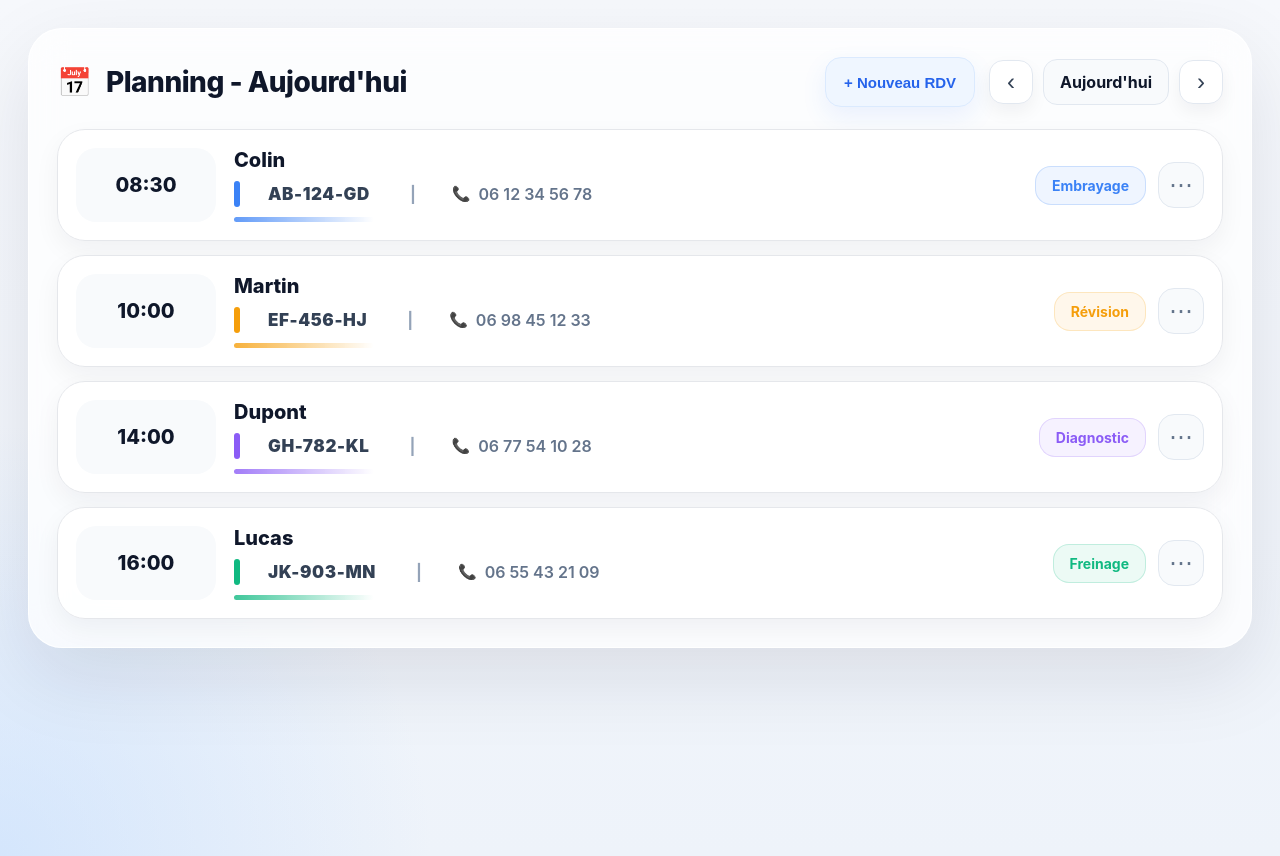
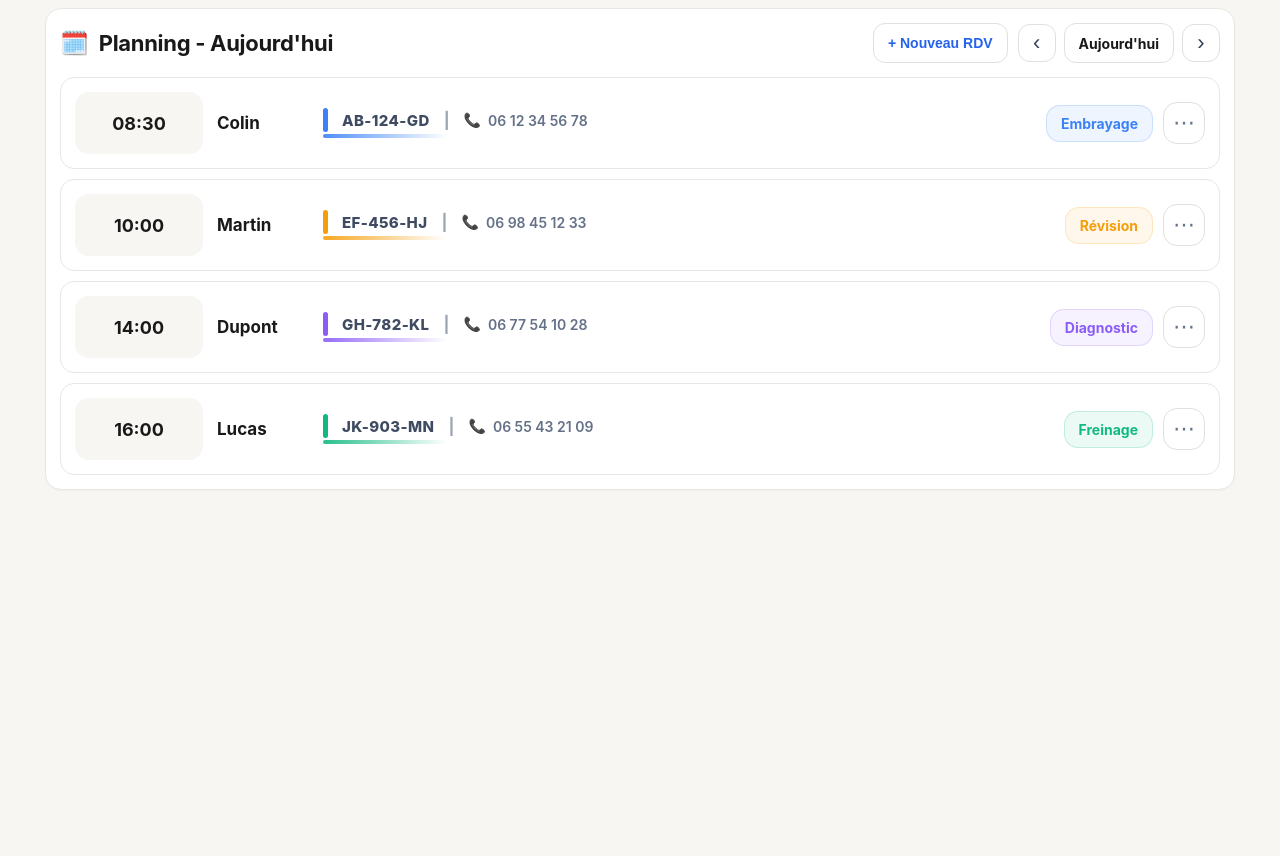
Before and after one commit to amunia2a-lab/planning, a Next.js app: page / in a window 1280 px wide. After the commit the page ends 816 px from the top, so only its background shows below. Built offline with nearby package versions, Linux system fonts and the light colour scheme.

Commit message:
Add files via upload

```diff
--- a/app/layout.tsx
+++ b/app/layout.tsx
@@ -1,7 +1,9 @@
 export default function RootLayout({ children }: { children: React.ReactNode }) {
   return (
     <html lang="fr">
-      <body style={{ margin: 0 }}>{children}</body>
+      <body style={{ margin: 0, background: "#f7f6f3" }}>
+        {children}
+      </body>
     </html>
   );
 }
--- a/app/page.tsx
+++ b/app/page.tsx
@@ -87,12 +87,14 @@ export default function Page() {
       <section style={styles.widget}>
         <div style={styles.topBar}>
           <div style={styles.titleRow}>
-            <span style={styles.calendarIcon}>📅</span>
+            <span style={styles.calendarIcon}>🗓️</span>
             <h1 style={styles.title}>Planning - Aujourd&apos;hui</h1>
           </div>
 
           <div style={styles.rightHeader}>
-            <button style={styles.newButton} onClick={createNewAppointment}>+ Nouveau RDV</button>
+            <button style={styles.newButton} onClick={createNewAppointment}>
+              + Nouveau RDV
+            </button>
 
             <div style={styles.navGroup}>
               <button onClick={previousDay} style={styles.navButton}>‹</button>
@@ -110,10 +112,10 @@ export default function Page() {
               <div key={i} style={styles.row}>
                 <div style={styles.timeCard}>{item.time}</div>
 
-                <div style={styles.infoBlock}>
-                  <div style={styles.clientBig}>{p.client}</div>
+                <div style={styles.inlineInfo}>
+                  <span style={styles.clientBig}>{p.client}</span>
 
-                  <div style={styles.metaRow}>
+                  <div style={styles.metaInline}>
                     <span style={{ ...styles.plateMarker, background: item.accent }} />
                     <span style={styles.plate}>{p.plate}</span>
                     <span style={styles.separator}>|</span>
@@ -121,14 +123,13 @@ export default function Page() {
                       <span style={styles.phoneIcon}>📞</span>
                       <span style={styles.phone}>{p.phone}</span>
                     </span>
+                    <span
+                      style={{
+                        ...styles.fadeLine,
+                        background: `linear-gradient(90deg, ${item.accent}, rgba(255,255,255,0))`,
+                      }}
+                    />
                   </div>
-
-                  <span
-                    style={{
-                      ...styles.fadeLine,
-                      background: `linear-gradient(90deg, ${item.accent}, rgba(255,255,255,0))`,
-                    }}
-                  />
                 </div>
 
                 <div style={styles.actions}>
@@ -148,6 +149,7 @@ export default function Page() {
                     style={styles.moreButton}
                     onClick={() => openGoogle(item.googleUrl)}
                     title="Ouvrir dans Google Agenda"
+                    aria-label="Ouvrir dans Google Agenda"
                   >
                     ⋯
                   </button>
@@ -164,199 +166,205 @@ export default function Page() {
 const styles: Record<string, React.CSSProperties> = {
   page: {
     minHeight: "100vh",
-    padding: "28px",
+    padding: "8px 10px",
     margin: 0,
-    background:
-      "radial-gradient(circle at left bottom, rgba(191,219,254,0.55), transparent 28%), linear-gradient(180deg, #f6f8fc 0%, #eef3fa 100%)",
+    background: "#f7f6f3",
     fontFamily:
-      'Inter, ui-sans-serif, system-ui, -apple-system, BlinkMacSystemFont, "Segoe UI", sans-serif',
+      'ui-sans-serif, -apple-system, BlinkMacSystemFont, "Segoe UI", Helvetica, Arial, sans-serif',
+    color: "#191919",
   },
   widget: {
-    maxWidth: 1280,
+    maxWidth: 1160,
     margin: "0 auto",
-    background: "rgba(255,255,255,0.72)",
-    border: "1px solid rgba(255,255,255,0.85)",
-    borderRadius: 34,
-    padding: 28,
-    boxShadow: "0 28px 80px rgba(15, 23, 42, 0.10)",
-    backdropFilter: "blur(18px)",
+    background: "#ffffff",
+    border: "1px solid #e9e7e3",
+    borderRadius: 16,
+    padding: 14,
+    boxShadow: "0 1px 2px rgba(15, 23, 42, 0.03)",
   },
   topBar: {
     display: "flex",
     justifyContent: "space-between",
     alignItems: "center",
-    gap: 18,
-    marginBottom: 22,
+    gap: 14,
+    marginBottom: 14,
     flexWrap: "wrap",
   },
   titleRow: {
     display: "flex",
     alignItems: "center",
-    gap: 14,
+    gap: 10,
   },
   calendarIcon: {
-    fontSize: 28,
+    fontSize: 23,
   },
   title: {
     margin: 0,
-    fontSize: 28,
-    fontWeight: 800,
-    color: "#0f172a",
-    letterSpacing: -0.5,
+    fontSize: 22,
+    fontWeight: 700,
+    color: "#191919",
+    letterSpacing: -0.3,
   },
   rightHeader: {
     display: "flex",
     alignItems: "center",
-    gap: 14,
+    gap: 10,
     flexWrap: "wrap",
   },
   newButton: {
-    height: 50,
-    borderRadius: 16,
-    border: "1px solid #dbeafe",
-    background: "#eff6ff",
+    height: 40,
+    borderRadius: 12,
+    border: "1px solid #e2e0db",
+    background: "#ffffff",
     color: "#2563eb",
-    padding: "0 18px",
-    fontWeight: 800,
-    fontSize: 15,
+    padding: "0 14px",
+    fontWeight: 700,
+    fontSize: 14,
     cursor: "pointer",
-    boxShadow: "0 10px 24px rgba(59,130,246,0.10)",
   },
   navGroup: {
     display: "flex",
     alignItems: "center",
-    gap: 10,
+    gap: 8,
   },
   navButton: {
-    width: 44,
-    height: 44,
-    borderRadius: 14,
-    border: "1px solid #e2e8f0",
+    width: 38,
+    height: 38,
+    borderRadius: 12,
+    border: "1px solid #e2e0db",
     background: "#ffffff",
     color: "#334155",
-    fontSize: 24,
+    fontSize: 22,
     cursor: "pointer",
-    boxShadow: "0 8px 18px rgba(15,23,42,0.05)",
+    lineHeight: 1,
   },
   dayPill: {
-    height: 44,
+    height: 38,
     display: "inline-flex",
     alignItems: "center",
-    padding: "0 16px",
-    borderRadius: 14,
-    background: "#f8fafc",
-    border: "1px solid #e2e8f0",
-    color: "#0f172a",
+    padding: "0 14px",
+    borderRadius: 12,
+    background: "#ffffff",
+    border: "1px solid #e2e0db",
+    color: "#191919",
     fontWeight: 700,
     whiteSpace: "nowrap",
+    fontSize: 14,
   },
   rowsWrap: {
     display: "flex",
     flexDirection: "column",
-    gap: 14,
+    gap: 10,
   },
   row: {
     display: "grid",
-    gridTemplateColumns: "140px 1fr auto",
+    gridTemplateColumns: "128px 1fr auto",
     alignItems: "center",
-    gap: 18,
-    background: "rgba(255,255,255,0.88)",
-    border: "1px solid #e5e7eb",
-    borderRadius: 28,
-    padding: 18,
-    boxShadow: "0 10px 26px rgba(15, 23, 42, 0.05)",
+    gap: 14,
+    background: "#ffffff",
+    border: "1px solid #e9e7e3",
+    borderRadius: 14,
+    padding: 14,
   },
   timeCard: {
-    height: 74,
-    borderRadius: 20,
-    background: "#f8fafc",
+    height: 62,
+    borderRadius: 14,
+    background: "#f7f6f3",
     display: "flex",
     alignItems: "center",
     justifyContent: "center",
-    color: "#0f172a",
-    fontWeight: 800,
-    fontSize: 20,
+    color: "#191919",
+    fontWeight: 700,
+    fontSize: 18,
     whiteSpace: "nowrap",
   },
-  infoBlock: {
+  inlineInfo: {
     minWidth: 0,
-  },
-  clientBig: {
-    fontWeight: 800,
-    fontSize: 20,
-    color: "#0f172a",
-    lineHeight: 1.1,
-  },
-  metaRow: {
     display: "flex",
     alignItems: "center",
     gap: 18,
-    marginTop: 10,
+  },
+  clientBig: {
+    fontWeight: 700,
+    fontSize: 17,
+    color: "#191919",
+    whiteSpace: "nowrap",
+    minWidth: 88,
+  },
+  metaInline: {
+    display: "flex",
+    alignItems: "center",
+    gap: 14,
     minWidth: 0,
     overflow: "hidden",
+    position: "relative",
+    flex: 1,
+    paddingBottom: 6,
   },
   plateMarker: {
-    width: 6,
-    height: 26,
+    width: 5,
+    height: 24,
     borderRadius: 999,
-    marginRight: 10,
     flexShrink: 0,
   },
   plate: {
-    color: "#334155",
-    fontWeight: 900,
-    fontSize: 17,
-    letterSpacing: 0.6,
-    marginRight: 12,
+    color: "#3f4b62",
+    fontWeight: 800,
+    fontSize: 15,
+    letterSpacing: 0.4,
+    whiteSpace: "nowrap",
   },
   separator: {
-    color: "#94a3b8",
-    margin: "0 10px",
+    color: "#9aa3b2",
     fontWeight: 700,
+    whiteSpace: "nowrap",
   },
   phoneWrap: {
     display: "inline-flex",
     alignItems: "center",
-    gap: 8,
-    marginLeft: 8,
+    gap: 7,
+    whiteSpace: "nowrap",
   },
   phoneIcon: {
-    fontSize: 15,
+    fontSize: 14,
     lineHeight: 1,
   },
   phone: {
-    color: "#64748b",
+    color: "#657188",
     fontWeight: 600,
-    fontSize: 16,
+    fontSize: 14,
   },
   fadeLine: {
-    width: 140,
-    height: 5,
-    marginTop: 10,
+    position: "absolute",
+    left: 0,
+    bottom: 0,
+    width: 124,
+    height: 4,
     borderRadius: 999,
-    opacity: 0.8,
-    display: "block",
+    opacity: 0.9,
+    pointerEvents: "none",
   },
   actions: {
     display: "flex",
     alignItems: "center",
-    gap: 12,
+    gap: 10,
   },
   interventionBadge: {
-    padding: "10px 16px",
-    borderRadius: 16,
+    padding: "9px 14px",
+    borderRadius: 14,
     fontWeight: 700,
     fontSize: 14,
     whiteSpace: "nowrap",
   },
   moreButton: {
-    width: 46,
-    height: 46,
-    borderRadius: 16,
-    border: "1px solid #e2e8f0",
-    background: "#f8fafc",
+    width: 42,
+    height: 42,
+    borderRadius: 14,
+    border: "1px solid #e2e0db",
+    background: "#ffffff",
     color: "#64748b",
-    fontSize: 24,
+    fontSize: 22,
     cursor: "pointer",
+    lineHeight: 1,
   },
 };
--- a/package.json
+++ b/package.json
@@ -1,5 +1,5 @@
 {
-  "name": "garage-widget-premium-working-v2",
+  "name": "garage-widget-final-notion-inline",
   "private": true,
   "scripts": {
     "dev": "next dev",
--- a/tsconfig.json
+++ b/tsconfig.json
@@ -1,7 +1,7 @@
 {
   "compilerOptions": {
     "target": "ES2017",
-    "lib": ["dom","dom.iterable","esnext"],
+    "lib": ["dom", "dom.iterable", "esnext"],
     "allowJs": true,
     "skipLibCheck": true,
     "strict": false,
@@ -13,6 +13,6 @@
     "isolatedModules": true,
     "jsx": "preserve"
   },
-  "include": ["next-env.d.ts","**/*.ts","**/*.tsx"],
+  "include": ["next-env.d.ts", "**/*.ts", "**/*.tsx"],
   "exclude": ["node_modules"]
 }
```
Also changed, not shown: 1 other file (tests, documents, lock files or other folders).
